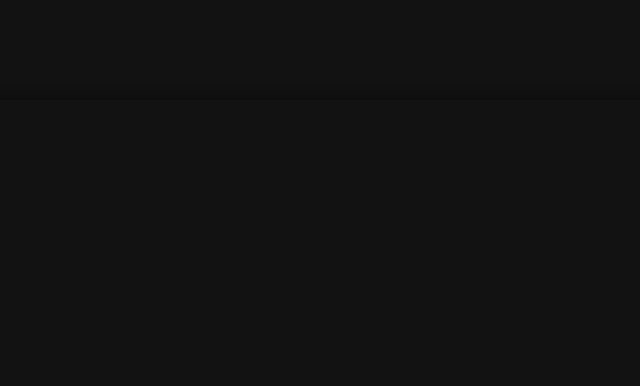
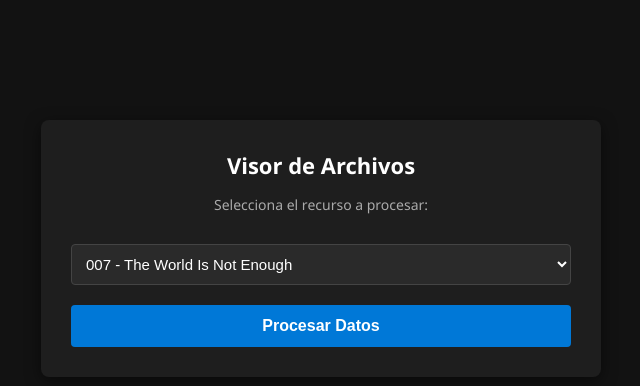
Before and after one commit to Fusiummm/proyectox-g, a plain HTML site: page index.html in a window 1280 px wide. Shown: the whole page, without its empty margins (319-959 px from the left). Drawn offline with Linux system fonts and the light colour scheme.

Commit message:
Update index.html

```diff
--- a/index.html
+++ b/index.html
@@ -7,41 +7,119 @@
     <style>
         body {
             background-color: #121212;
+            color: #e0e0e0;
             display: flex;
-            justify-content: center;
+            flex-direction: column;
             align-items: center;
             height: 100vh;
             margin: 0;
+            font-family: 'Segoe UI', Tahoma, Geneva, Verdana, sans-serif;
         }
 
+        #menu-container {
+            margin-top: 15vh;
+            background: #1e1e1e;
+            padding: 30px;
+            border-radius: 8px;
+            box-shadow: 0 4px 15px rgba(0,0,0,0.5);
+            text-align: center;
+            width: 500px;
+            max-width: 90%;
+        }
+
+        h1 { margin-top: 0; font-size: 22px; color: #fff; }
+        p { font-size: 14px; color: #aaa; margin-bottom: 20px;}
+
+        select {
+            width: 100%;
+            padding: 10px;
+            margin: 10px 0 20px 0;
+            background: #2a2a2a;
+            color: #fff;
+            border: 1px solid #444;
+            border-radius: 4px;
+            font-size: 15px;
+        }
+
+        button {
+            background: #0078d7;
+            color: white;
+            border: none;
+            padding: 12px 24px;
+            font-size: 16px;
+            border-radius: 4px;
+            cursor: pointer;
+            width: 100%;
+            transition: background 0.2s;
+            font-weight: bold;
+        }
+
+        button:hover { background: #005a9e; }
+
         #game-container {
+            display: none;
             width: 800px;
             height: 600px;
             max-width: 100%;
+            margin-top: 20px;
             box-shadow: 0 10px 30px rgba(0,0,0,0.8);
         }
     </style>
 </head>
 <body>
 
+    <div id="menu-container">
+        <h1>Visor de Archivos</h1>
+        <p>Selecciona el recurso a procesar:</p>
+
+        <select id="game-selector">
+            <option value="007%20-%20The%20World%20Is%20Not%20Enough.chd">007 - The World Is Not Enough</option>
+            <option value="Crash%20Bandicoot%201.chd">Crash Bandicoot 1</option>
+            <option value="Crash%20Bandicoot%202%20-%20Cortex%20Strikes%20Back.chd">Crash Bandicoot 2</option>
+            <option value="Crash%20Bandicoot%203%20-%20Warped.chd">Crash Bandicoot 3</option>
+            <option value="Crash%20Team%20Racing.chd">Crash Team Racing</option>
+            <option value="Dino%20Crisis%201.chd">Dino Crisis 1</option>
+            <option value="Dragon%20Ball%20GT%20-%20Final%20Bout.chd">Dragon Ball GT - Final Bout</option>
+            <option value="Gran%20Turismo%201.chd">Gran Turismo 1</option>
+            <option value="Marvel%20vs.%20Capcom%20-%20Clash%20of%20Super%20Heroes.chd">Marvel vs. Capcom</option>
+            <option value="Megaman%20X4.chd">Megaman X4</option>
+            <option value="Metal%20Gear%20Solid%20-%20VR%20Missions.chd">Metal Gear Solid - VR Missions</option>
+            <option value="Mortal%20Kombat%20Trilogy.chd">Mortal Kombat Trilogy</option>
+            <option value="Resident%20Evil%201.chd">Resident Evil 1</option>
+            <option value="Silent%20Hill.chd">Silent Hill</option>
+            <option value="Tekken%203.chd">Tekken 3</option>
+            <option value="Tomb%20Raider%201.chd">Tomb Raider 1</option>
+            <option value="Tony%20Hawk's%20Pro%20Skater%202.chd">Tony Hawk's Pro Skater 2</option>
+        </select>
+
+        <button onclick="iniciarJuego()">Procesar Datos</button>
+    </div>
+
     <div id="game-container">
         <div id="game"></div>
     </div>
 
     <script type="text/javascript">
-        // Configuración directa y limpia
-        window.EJS_player = '#game';
-        window.EJS_core = 'psx';
-        window.EJS_color = '#0078d7';
+        function iniciarJuego() {
+            // El servidor directo de Archive.org que capturamos cuando funcionó
+            const servidorBase = 'https://dn710605.ca.archive.org/0/items/ps1-rip-chd-ck/';
 
-        // El seguro de vida: Declarar esto como 'null' evita errores de código
-        // y activa el modo de carga manual nativo del emulador.
-        window.EJS_gameUrl = null;
+            const nombreArchivo = document.getElementById('game-selector').value;
+            const urlFinal = servidorBase + nombreArchivo;
 
-        // Arrancar núcleo
-        const script = document.createElement('script');
-        script.src = 'https://www.emulatorjs.com/loader.js';
-        document.body.appendChild(script);
+            document.getElementById('menu-container').style.display = 'none';
+            document.getElementById('game-container').style.display = 'block';
+
+            window.EJS_player = '#game';
+            window.EJS_core = 'psx';
+            window.EJS_biosUrl = 'SCPH-5501.BIN';
+            window.EJS_gameUrl = urlFinal;
+            window.EJS_color = '#0078d7';
+
+            const script = document.createElement('script');
+            script.src = 'https://www.emulatorjs.com/loader.js';
+            document.body.appendChild(script);
+        }
     </script>
 
 </body>
```
